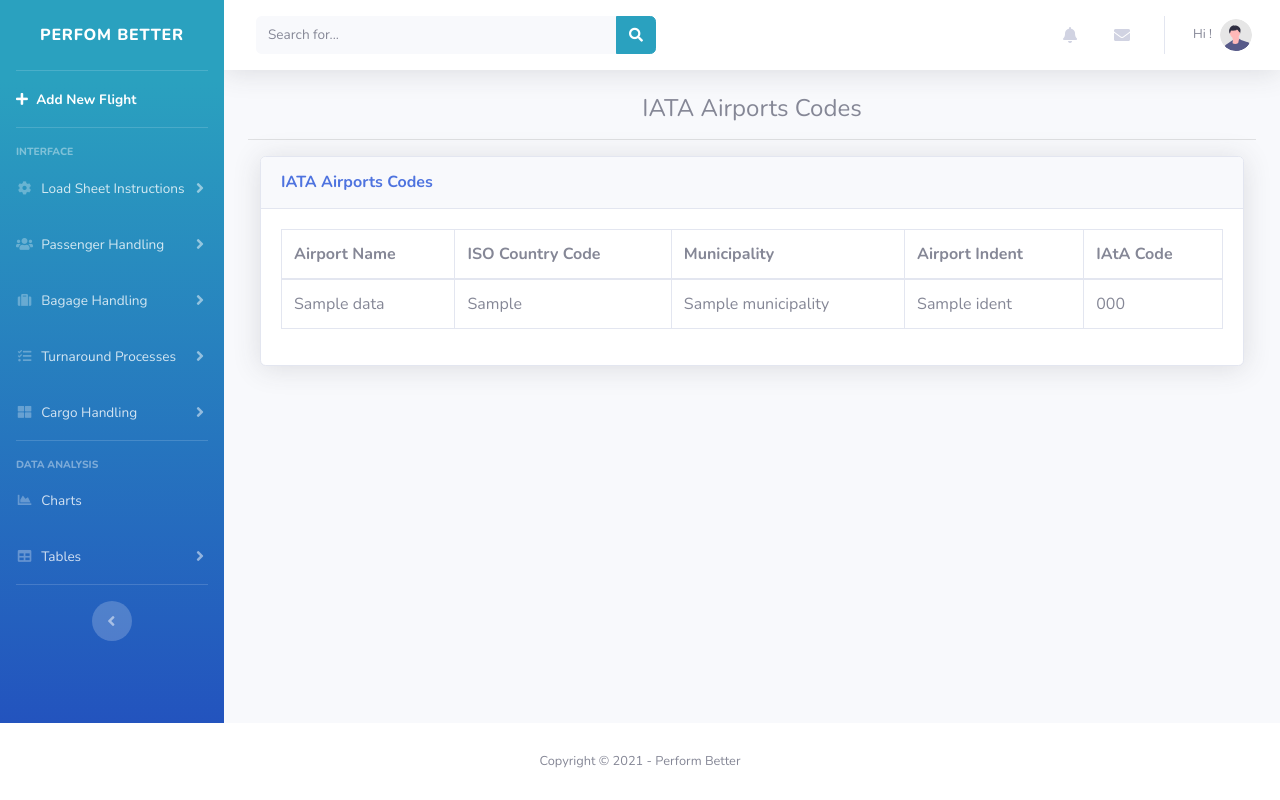
After one commit to AhlemKaabi/DigiRamp_flask_app, a Flask app: template app/templates/dashboard/tables/iata_code.html in a window 1280 px wide. The commit adds this page. Run offline with Flask 2, Linux system fonts and the light colour scheme; the template is opened without the code that fills it: most values are stand-ins (such as "Sample title", 1, 10 or a date in 2020); parts of the project's set-up code (start-up, migrations or seed data) failed here and were passed over; some libraries are stand-ins or nearby versions.

Commit message:
add an API + more edit functions API link to load IATA Airports codes edit some features for more efficient UI

```diff
--- a/app/templates/base.html
+++ b/app/templates/base.html
@@ -156,11 +156,20 @@
 
 				<!-- Nav Item - Tables -->
 				<li class="nav-item">
-					<a class="nav-link" href="{{ url_for('dashboard.all_flights') }}">
+					<a class="nav-link collapsed" href="#" data-toggle="collapse" data-target="#collapsetables"
+						aria-expanded="true" aria-controls="collapsetables">
 						<i class="fas fa-fw fa-table"></i>
-						<span>Tables</span></a>
+						<span>Tables</span>
+					</a>
+					<div id="collapsetables" class="collapse" aria-labelledby="headingtables"
+						data-parent="#accordionSidebar">
+						<div class="bg-white py-2 collapse-inner rounded">
+							<h6 class="collapse-header">Pick a Data Table</h6>
+							<a class="collapse-item" href="{{ url_for('dashboard.operated_flights') }}">Operated Flights Data</a>
+							<a class="collapse-item" href="{{ url_for('dashboard.iata_code') }}">Airports IATA Code</a>
+						</div>
+					</div>
 				</li>
-
 				<!-- Divider -->
 				<hr class="sidebar-divider d-none d-md-block">
 
--- /dev/null
+++ b/app/templates/dashboard/tables/iata_code.html
@@ -0,0 +1,112 @@
+{% extends "base.html"%}
+<!-- ################################################################ -->
+
+{% block stylesheet_links%}
+	<!-- Custom fonts for this template-->
+	<link href="../../../static/vendor/fontawesome-free/css/all.min.css" rel="stylesheet" type="text/css">
+	<link
+		href="https://fonts.googleapis.com/css?family=Nunito:200,200i,300,300i,400,400i,600,600i,700,700i,800,800i,900,900i"
+		rel="stylesheet">
+
+	<!-- Custom styles for this template-->
+	<link href="../../../static/css/sb-admin-2.min.css" rel="stylesheet">
+{% endblock%}
+{% block favicon%}../../../static/assets/img/favicon.ico{% endblock%}
+
+{% block title %}Flights Turnarount{% endblock %}
+{% block script_links%}
+	<!-- Bootstrap core JavaScript-->
+	<script src="../../../static/vendor/jquery/jquery.min.js"></script>
+	<script src="../../../static/vendor/bootstrap/js/bootstrap.bundle.min.js"></script>
+
+	<!-- Core plugin JavaScript-->
+	<script src="../../../static/vendor/jquery-easing/jquery.easing.min.js"></script>
+
+	<!-- Custom scripts for all pages-->
+	<script src="../../../static/js/sb-admin-2.min.js"></script>
+
+	<!-- Page level plugins -->
+	<script src="../../../static/vendor/chart.js/Chart.min.js"></script>
+
+	<!-- Page level custom scripts -->
+	<script src="../../../static/js/demo/chart-area-demo.js"></script>
+	<script src="../../../static/js/demo/chart-pie-demo.js"></script>
+{% endblock%}
+{% block undraw_profile_1%}../../../static/img/undraw_profile_1.svg{% endblock%}
+{% block undraw_profile%}../../../static/img/undraw_profile.svg{% endblock%}
+
+{% block search %}
+<!-- Topbar Search -->
+<form method="GET"
+class="d-none d-sm-inline-block form-inline mr-auto ml-md-3 my-2 my-md-0 mw-100 navbar-search">
+<div class="input-group">
+	<input type="text" class="form-control bg-light border-0 small" placeholder="Search for..."
+		aria-label="Search" aria-describedby="basic-addon2" name="q">
+	<div class="input-group-append">
+		<button id="SearchButton" class="btn btn-primary" type="submit">
+			<i class="fas fa-search fa-sm"></i>
+		</button>
+	</div>
+</div>
+</form>
+{% endblock %}
+{% block content %}
+<div class="container">
+	<div class="content-section">
+		<div class="outer">
+			<div class="middle">
+				<div class="inner">
+					<h4 style="text-align:center;">IATA Airports Codes</h4>
+					{% if airport_data %}
+						<hr class="intro-divider">
+						<div class="center">
+								<div class="col-xl-12 col-lg-7">
+									<div class="card shadow mb-4">
+										<div class="card-header py-3">
+											<h6 class="m-0 font-weight-bold text-primary">IATA Airports Codes</h6>
+										</div>
+										<div class="card-body">
+											<div class="table-responsive">
+												<table class="table table-bordered" id="dataTable" width="100%" cellspacing="0">
+													<thead>
+														<tr>
+															<th>Airport Name</th>
+															<th>ISO Country Code</th>
+															<th>Municipality</th>
+															<th>Airport Indent</th>
+															<th>IAtA Code</th>
+														</tr>
+													</thead>
+													<tbody>
+														{% for data in airport_data %}
+															<tr>
+																<td>{{ data["name"] }}</td>
+																<td>{{ data["iso_country"] }}</td>
+																<td>{{ data["municipality"] }}</td>
+																<td>{{ data["ident"] }}</td>
+																<td>{{ data["iata_code"] }}</td>
+
+															</tr>
+														{% endfor %}
+													</tbody>
+												</table>
+											</div>
+										</div>
+									</div>
+								</div>
+						</div>
+					{% else %}
+					<div style="text-align: center">
+						<div style="text-align: center">
+							<h3> there in so Airport Code available</h3>
+							<hr class="intro-divider">
+						</div>
+					</div>
+					{% endif %}
+				</div>
+			</div>
+		</div>
+	</div>
+</div>
+ <!-- /.container-fluid -->
+{% endblock%}
--- a/app/templates/dashboard/tables/all_flights.html
+++ b/app/templates/dashboard/tables/operated_flights.html
@@ -75,7 +75,7 @@ class="d-none d-sm-inline-block form-inline mr-auto ml-md-3 my-2 my-md-0 mw-100
 								<div class="col-xl-12 col-lg-7">
 									<div class="card shadow mb-4">
 										<div class="card-header py-3">
-											<h6 class="m-0 font-weight-bold text-primary">Flight Number: {{ flight.flight_number }}</h6>
+											<a href="{{ url_for('dashboard.start_operation', id=flight.id) }}"><h6 class="m-0 font-weight-bold text-primary">Flight Number: {{ flight.flight_number }}</h6></a>
 										</div>
 										<div class="card-body">
 											<div class="table-responsive">
--- a/requirements.txt
+++ b/requirements.txt
@@ -6,3 +6,4 @@ sqlalchemy
 flask-bootstrap
 flask-login
 flask-migrate
+datapackage
```
Also changed, not shown: app/dashboard/controller.py (+96 -43 lines), app/models.py (+2 -7 lines).
